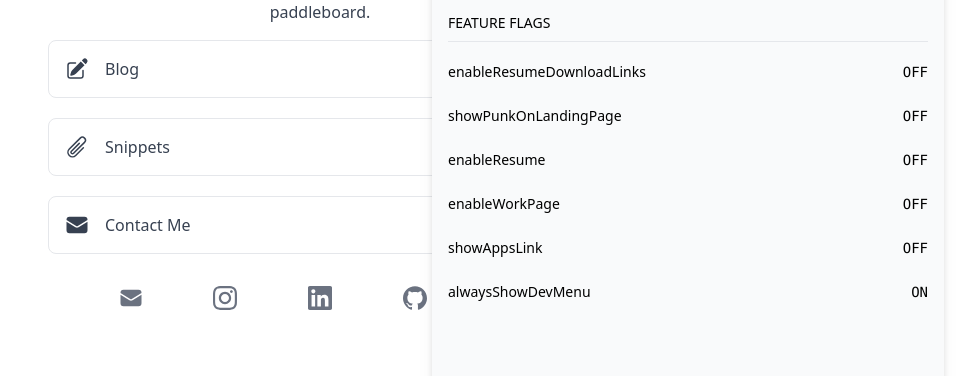
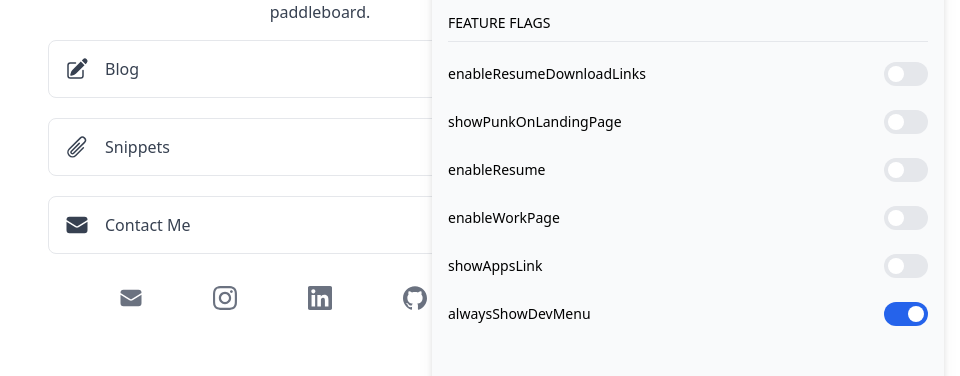
Before and after one commit to sgolovine/www-2022, a Next.js app: page / in a window 1280 px wide. Both pictures are taken after a click on the button 1244 px from the left and 36 px from the top of the page. Shown: the part 244-620 px from the top of the page, without its empty margins (320-1280 px from the left). Built offline with nearby package versions, Linux system fonts and the light colour scheme.

Commit message:
feat(dev-menu): hook up features to dev menu

```diff
--- a/src/components/devMenu/DevMenu.tsx
+++ b/src/components/devMenu/DevMenu.tsx
@@ -1,5 +1,5 @@
 import { Transition } from "@headlessui/react"
-import { Fragment, useEffect, useState } from "react"
+import { Fragment, useState } from "react"
 import { useFeatures } from "~/context/FeaturesContext"
 import { IconButton } from "../common/iconButton"
 import Menu from "./Menu"
@@ -20,9 +20,6 @@ const DevMenu: React.FC<Props> = ({ homepage }) => {
     isFeatureEnabled("alwaysShowDevMenu") ||
     process.env.NODE_ENV === "development"
 
-  useEffect(() => {
-    console.log("visible", visible)
-  }, [visible])
   return (
     <>
       {SHOW_MENU ? (
--- a/src/components/devMenu/Menu.tsx
+++ b/src/components/devMenu/Menu.tsx
@@ -1,4 +1,5 @@
-import { defaultFeatures as featureFlags } from "~/config/defaultFeatures"
+import { Switch } from "@headlessui/react"
+import { useFeatures } from "~/context/FeaturesContext"
 
 const envs = [
   {
@@ -8,21 +9,39 @@ const envs = [
 ]
 
 const Menu = () => {
+  const features = useFeatures()
   const renderFeatureFlags = () => {
     return (
       <>
-        {Object.keys(featureFlags).map(flag => {
-          const valueLabel = featureFlags[flag as keyof typeof featureFlags]
-            ? "ON"
-            : "OFF"
+        {Object.keys(features.features).map(flag => {
+          const enabled =
+            features.features[flag as keyof typeof features.features]
 
+          console.log(flag, enabled)
           return (
             <span
               key={flag}
               className="flex flex-row items-center justify-between py-3"
             >
               <p className="font-medium text-sm">{flag}</p>
-              <p className="font-mono text-sm">{valueLabel}</p>
+              <Switch
+                checked={enabled}
+                onChange={() =>
+                  features.setFeatureFlag(
+                    flag as keyof typeof features.features,
+                    !enabled
+                  )
+                }
+                className={`${
+                  enabled ? "bg-blue-600" : "bg-gray-200"
+                } relative inline-flex h-6 w-11 items-center rounded-full`}
+              >
+                <span
+                  className={`${
+                    enabled ? "translate-x-6" : "translate-x-1"
+                  } inline-block h-4 w-4 transform rounded-full bg-white transition`}
+                />
+              </Switch>
             </span>
           )
         })}
--- a/src/config/defaultFeatures.ts
+++ b/src/config/defaultFeatures.ts
@@ -6,3 +6,8 @@ export const defaultFeatures = {
   showAppsLink: false,
   alwaysShowDevMenu: true,
 }
+
+// Bump this version when changing default features
+// This ensures that defaultFeatures are applied over
+// Current rules
+export const FEATURES_VERSION = 1
--- a/src/context/FeaturesContext.tsx
+++ b/src/context/FeaturesContext.tsx
@@ -1,8 +1,8 @@
 import { createContext, ReactNode, useContext } from "react"
-import { defaultFeatures } from "~/config/defaultFeatures"
+import { defaultFeatures, FEATURES_VERSION } from "~/config/defaultFeatures"
 import useLocalStorage from "~/hooks/useLocalStorage"
 
-const StorageKey = "features_v1"
+const StorageKey = `features_v${FEATURES_VERSION}`
 
 type Flag = keyof typeof defaultFeatures
 type Features = Record<Flag, boolean>
```
